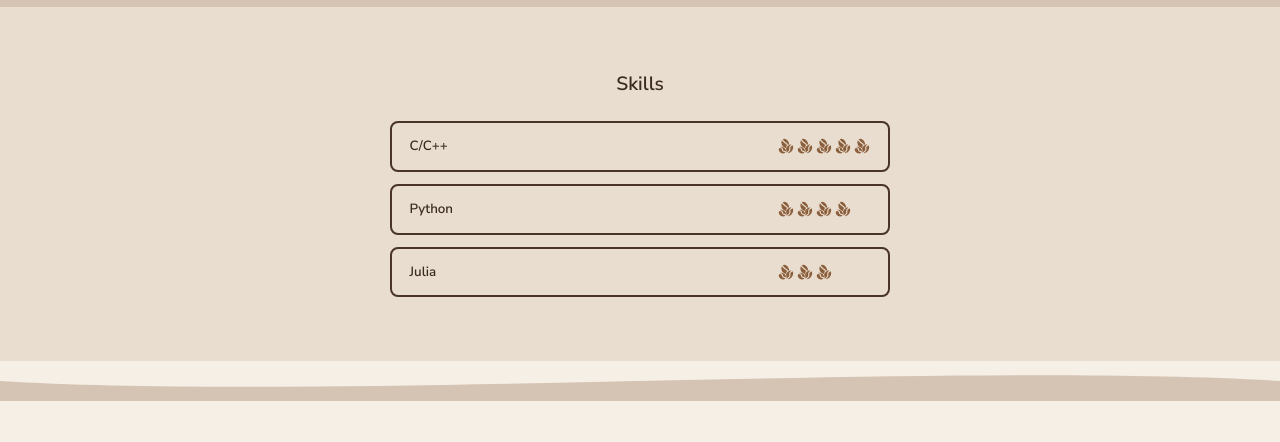
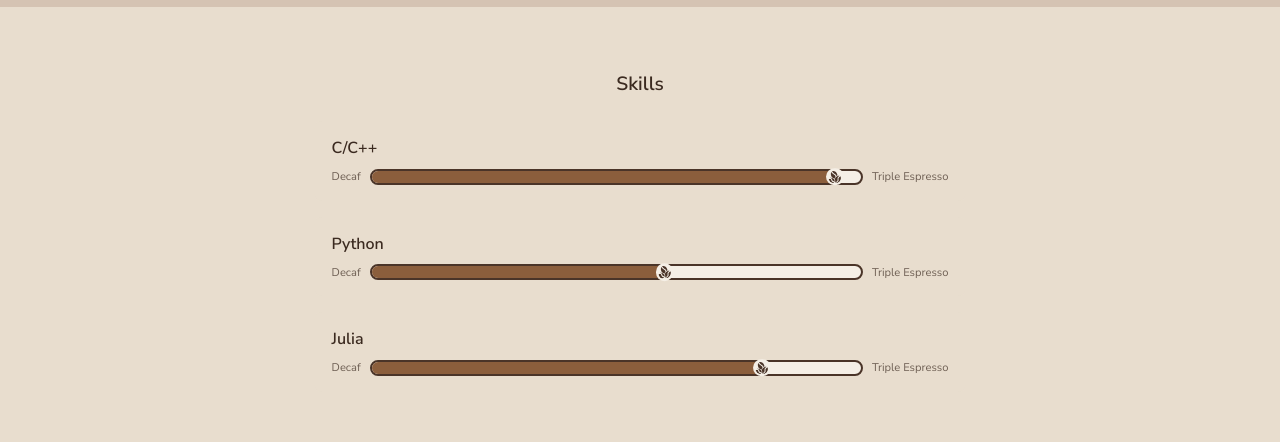
Before and after one commit to yanilettemontano/personal-website, a React (Vite) app: page / in a window 1280 px wide. Shown: the part 840-1282 px from the top of the page. Built offline with nearby package versions, Linux system fonts and the light colour scheme; a web font is replaced by a local one.

Commit message:
ADD: changed the skill section and the meter to be more like a health bar status. new coursework section in timeline format to show the completed and non completed coursework.

```diff
--- a/src/App.css
+++ b/src/App.css
@@ -460,72 +460,324 @@ body{
   display: block;
 }
 
-.skills-list{
-  display: flex;
-  flex-direction: column;
-  gap: 0.75rem;
-  max-width: 500px;
-  margin: 0 auto;
-  text-align: left;
-}
-
 .skill-item{
-  border: 2px solid var(--color-button-border);
+  border: 2px;
   border-radius: 8px;
   background-color: var(--color-panel);
-  overflow: hidden;
+  padding: 1rem 1.1rem;
+  margin-bottom: 1rem;
 }
 
 .skill-header{
   width: 100%;
   display: flex;
   justify-content: space-between;
-  align-items: center;
   background: none;
   border: none;
-  padding: 0.9rem 1.1rem;
+  padding: 0;
+  margin-bottom: 0.6rem;
   cursor: pointer;
   font-family: var(--font-body);
   font-weight: 600;
+  font-size: 1rem;
+  color: var(--color-text-dark);
+  text-align: left;
+}
+
+.coffee-bar-wrapper{
+  display: flex;
+  align-items: center;
+  gap: 0.6rem;
+}
+
+.bar-label{
+  font-size: 0.7rem;
+  color: var(--color-text-dark);
+  opacity: 0.7;
+  white-space: nowrap;
+  font-family: var(--font-body);
+}
+.coffee-bar-track{
+  flex: 1;
+  height: 16px;
+  background-color: var(--color-bg);
+  border: 2px solid var(--color-button-border);
+  border-radius: 999px;
+  position: relative;
+  overflow: visible;
+}
+
+.coffee-bar-fill {
+  height: 100%;
+  background-color: var(--color-accent-mid);
+  border-radius: 999px;
+  position: relative;
+  transition: width 0.6s ease;
+}
+
+.bar-bean {
+  position: absolute;
+  right: -8px;
+  top: 50%;
+  transform: translateY(-50%);
+  font-size: 1.1rem;
+  color: var(--color-accent-dark);
+  background-color: var(--color-bg);
+  border-radius: 50%;
+  padding: 2px;
+}
+
+.skill-detail {
+  overflow: hidden;
+  margin-top: 0.75rem;
+}
+
+.skill-detail ul {
+  list-style: none;
+  padding-left: 0;
+  font-size: 0.9rem;
+  text-align: left;
+}
+
+.skill-detail li::before {
+  content: '☕ ';
+}
+
+.skill-detail li {
+  padding: 0.2rem 0;
+}
+
+.skill-item{
+  position: relative;
+}
+
+.skill-tooltip {
+  position: absolute;
+  top: -8px;
+  left: 50%;
+  transform: translate(-50%, -100%);
+  background-color: var(--color-accent-dark);
+  color: var(--color-bg);
+  padding: 0.75rem 1rem;
+  border-radius: 8px;
+  font-size: 0.85rem;
+  white-space: nowrap;
+  z-index: 20;
+  box-shadow: 0 4px 12px rgba(0, 0, 0, 0.2);
+}
+
+.skill-tooltip ul {
+  list-style: none;
+  padding: 0;
+  margin: 0;
+  text-align: left;
+}
+
+.skill-tooltip li::before {
+  content: '☕ ';
+}
+
+.skill-tooltip::after {
+  content: '';
+  position: absolute;
+  top: 100%;
+  left: 50%;
+  transform: translateX(-50%);
+  border: 6px solid transparent;
+  border-top-color: var(--color-accent-dark);
+}
+
+.timeline-vertical {
+  position: relative;
+  max-width: 700px;
+  margin: 2rem auto;
+}
+
+.timeline-vertical::before {
+  content: '';
+  position: absolute;
+  left: 50%;
+  top: 0;
+  bottom: 0;
+  width: 2px;
+  background-color: var(--color-button-border);
+  transform: translateX(-50%);
+}
+
+.timeline-row {
+  display: flex;
+  align-items: center;
+  position: relative;
+  margin-bottom: 2rem;
+}
+
+.timeline-row.left {
+  flex-direction: row;
+}
+
+.timeline-row.right {
+  flex-direction: row-reverse;
+}
+
+.timeline-card-wrapper {
+  flex: 1;
+  display: flex;
+}
+
+.timeline-row.left .timeline-card-wrapper {
+  justify-content: flex-end;
+  padding-right: 2rem;
+}
+
+.timeline-row.right .timeline-card-wrapper {
+  justify-content: flex-start;
+  padding-left: 2rem;
+}
+
+.timeline-card {
+  background-color: var(--color-panel);
+  border: 2px solid var(--color-button-border);
+  border-radius: 10px;
+  padding: 0.9rem 1.2rem;
+  max-width: 260px;
+  width: 100%;
+  cursor: pointer;
+  text-align: left;
+}
+
+.timeline-circle {
+  width: 20px;
+  height: 20px;
+  border-radius: 50%;
+  border: 3px solid var(--color-accent-dark);
+  background-color: var(--color-bg);
+  flex-shrink: 0;
+  z-index: 2;
+  transition: background-color 0.2s ease;
+}
+
+.timeline-circle.filled {
+  background-color: var(--color-accent-dark);
+}
+
+.timeline-circle.current {
+  border-color: var(--color-accent-mid);
+  box-shadow: 0 0 0 4px rgba(139, 94, 60, 0.2);
+}
+
+.timeline-spacer {
+  flex: 1;
+}
+
+.timeline-term {
+  font-family: var(--font-body);
+  font-weight: 600;
+  font-size: 0.95rem;
   color: var(--color-text-dark);
 }
 
-.skill-beans{
-  display: flex;
-  gap: 3px;
+.timeline-courses {
+  overflow: hidden;
+  margin-top: 0.6rem;
 }
 
-.bean{
-  font-size: 1rem;
-  color: var(--color-panel);
-  stroke: var(--color-button-border);
+.timeline-courses ul {
+  list-style: none;
+  padding: 0;
+  margin: 0;
 }
 
-.bean.filled{
-  color: var(--color-accent-mid);
+.timeline-courses li {
+  font-size: 0.82rem;
+  padding: 0.2rem 0;
+  color: var(--color-text-dark);
+  opacity: 0.85;
 }
 
-.skill-detail{
-  padding: 0 1.1rem 1rem;
-}
-
-.skill-intensity{
-  font-family: var(--font-heading);
-  font-size: 0.85rem;
-  color: var(--color-accent-mid);
-  margin-bottom: 0.5rem;
-}
-
-.skill-detail ul{
-  list-style: none;
-  padding-left: 0;
-  font-size: 0.9rem;
-}
-
-.skill-detail li::before{
+.timeline-courses li::before {
   content: '☕ ';
 }
 
-.skill-detail li{
-  padding: 0.2rem 0;
+/* Mobile: collapse to single column, all cards on one side */
+@media (max-width: 700px) {
+  .timeline-vertical::before {
+    left: 20px;
+  }
+
+  .timeline-row,
+  .timeline-row.right {
+    flex-direction: row;
+  }
+
+  .timeline-card-wrapper,
+  .timeline-row.left .timeline-card-wrapper,
+  .timeline-row.right .timeline-card-wrapper {
+    justify-content: flex-start;
+    padding-left: 2.5rem;
+    padding-right: 0;
+    order: 2;
+  }
+
+  .timeline-circle {
+    order: 1;
+    position: absolute;
+    left: 11px;
+  }
+
+  .timeline-spacer {
+    display: none;
+  }
 }
+
+.timeline-vertical::before {
+  content: '';
+  position: absolute;
+  left: 50%;
+  top: 0;
+  bottom: 12px;
+  width: 2px;
+  background-color: var(--color-button-border);
+  transform: translateX(-50%);
+}
+
+.timeline-vertical::after {
+  content: '';
+  position: absolute;
+  left: 50%;
+  bottom: 0;
+  transform: translateX(-50%);
+  width: 0;
+  height: 0;
+  border-left: 7px solid transparent;
+  border-right: 7px solid transparent;
+  border-top: 12px solid var(--color-button-border);
+}
+
+@media (max-width: 700px) {
+  .timeline-vertical::before,
+  .timeline-vertical::after {
+    left: 20px;
+  }
+}
+
+.timeline-circle {
+  position: relative;
+}
+
+.timeline-circle::before {
+  content: '';
+  position: absolute;
+  top: 50%;
+  left: 50%;
+  transform: translate(-50%, -50%);
+  width: 32px;
+  height: 2px;
+  background-color: var(--color-button-border);
+  z-index: -1;
+}
+
+@media (max-width: 700px) {
+  .timeline-circle::before {
+    width: 20px;
+  }
+}
--- a/src/App.jsx
+++ b/src/App.jsx
@@ -40,40 +40,112 @@ function useTypewriter(text, speed = 60){
 
 function SkillMeter({ skill }){
   const [open, setOpen] = useState(false)
-  const maxLevel = 5
+  const [hovered, setHovered] = useState(false)
 
   return (
-    <div className="skill-item">
+    <div
+      className="skill-item"
+      onMouseEnter={() => setHovered(true)}
+      onMouseLeave={() => setHovered(false)}
+    >
       <button className="skill-header" onClick={() => setOpen(!open)}>
         <span className="skill-name">{skill.name}</span>
-        <span className="skill-beans">
-          {Array.from({ length: maxLevel }).map((_, i) => (
-          <GiCoffeeBeans
-            key={i}
-            className={i < skill.level ? 'bean filled' : 'bean'}
-            />
-          ))}
-        </span>
       </button>
+
+      <div className="coffee-bar-wrapper">
+        <span className="bar-label">Decaf</span>
+        <div className="coffee-bar-track">
+          <div className="coffee-bar-fill" style={{ width: `${skill.level}%`}}>
+            <GiCoffeeBeans className="bar-bean" />
+          </div>
+        </div>
+        <span className="bar-label">Triple Espresso</span>
+      </div>
+
+      <AnimatePresence>
+        {hovered && !open && (
+          <motion.div
+          initial={{ opacity: 0, y: -6 }}
+          animate={{ opacity: 1, y: 0 }}
+          exit={{ opacity: 0, y: -6 }}
+          transition={{ duration: 0.2 }}
+          className="skill-tooltip"
+          >
+            <ul>
+              {skill.usedIn.map((project) =>(
+                <li key={project}>{project}</li>
+              ))}
+            </ul>
+          </motion.div>
+        )}
+      </AnimatePresence>
 
       <AnimatePresence>
         {open && (
           <motion.div
-          initial={{ height: 0, opacity: 0}}
-          animate={{ height: 'auto', opacity: 1}}
-          exit ={{ height: 0, opacity: 0 }}
+          initial={{height: 0, opacity: 0}}
+          animate={{ height: 'auto', opacity: 1 }}
+          exit={{ height: 0, opacity: 0 }}
           transition={{ duration: 0.3 }}
           className="skill-detail"
           >
-            <p className="skill-intensity">{skill.intensity}</p>
             <ul>
               {skill.usedIn.map((project) => (
                 <li key={project}>{project}</li>
               ))}
             </ul>
           </motion.div>
-        )}
+        )
+        }
       </AnimatePresence>
+    </div>
+  )
+}
+
+function CourseworkTimeline() {
+  const [activeIndex, setActiveIndex] = useState(null)
+
+  return (
+    <div className="timeline-vertical">
+      {timeline.map((point, index) => (
+        <div
+          key={point.term}
+          className={`timeline-row ${index % 2 === 0 ? 'left' : 'right'}`}
+        >
+          <div className="timeline-card-wrapper">
+            <div
+              className="timeline-card"
+              onMouseEnter={() => setActiveIndex(index)}
+              onMouseLeave={() => setActiveIndex(null)}
+              onClick={() => setActiveIndex(activeIndex === index ? null : index)}
+            >
+              <span className="timeline-term">{point.term}</span>
+
+              <AnimatePresence>
+                {activeIndex === index && (
+                  <motion.div
+                    initial={{ height: 0, opacity: 0 }}
+                    animate={{ height: 'auto', opacity: 1 }}
+                    exit={{ height: 0, opacity: 0 }}
+                    transition={{ duration: 0.25 }}
+                    className="timeline-courses"
+                  >
+                    <ul>
+                      {point.courses.map((course) => (
+                        <li key={course}>{course}</li>
+                      ))}
+                    </ul>
+                  </motion.div>
+                )}
+              </AnimatePresence>
+            </div>
+          </div>
+
+          <span className={`timeline-circle ${point.completed ? 'filled' : ''} ${point.current ? 'current' : ''}`} />
+
+          <div className="timeline-spacer" />
+        </div>
+      ))}
     </div>
   )
 }
@@ -113,23 +185,30 @@ const professionalDevelopment = [
   const skills =[
     {
       name: 'C/C++',
-      level: 5, //out of 5
-      intensity: 'Triple espresso',
+      level: 95, //percentage fill, 0-100
       usedIn: ['Anteater Chess, Client-Server Poker Game, Flapping Wing MAV Firmware'],
     },
     {
       name: 'Python',
-      level: 4,
-      intensity: 'Espresso',
-      usedIn: ['Machine Learning for Phase Change Memory, QuantumSavory.jl, Computer Vision and Perception for Underwater Robotics'],
+      level: 60,
+      usedIn: ['Machine Learning for Phase Change Memory, Computer Vision for Underwater Robotics'],
     },
     {
       name: 'Julia',
-      level: 3,
-      intensity: 'Cortado',
+      level: 80,
       usedIn: ['QuantumSavory.jl, Quantum Information Research'],
     },
   ]
+  const timeline = [
+  { term: 'Fall 2025', completed: true, courses: ['EECS 31 — Intro to Digital Systems', 'EECS 50 — Discrete-Time Signals and Systems', 'EECS 70B/LB — Network Analysis II & Lab'] },
+  { term: 'Winter 2026', completed: true, courses: ['EECS 31L — Intro to Digital Logic Lab', 'EECS 114 — Engineering Data Structures and Algorithms', 'EECS 170A/LA — Electronics I & Lab'] },
+  { term: 'Spring 2026', completed: true, courses: ['EECS 55 — Engineering Probability', 'EECS 22L — Software Engineering Project in C', 'EECS 170B/LB — Electronics II & Lab'] },
+  { term: 'Fall 2026', completed: false, current: true, courses: ['EECS 112 — Organization of Digital Computers', 'EECS 145 — Electrical Engineering Analysis', 'EECS 148 — Computer Networks', 'EECS 195 — Drones'] },
+  { term: 'Winter 2027', completed: false, courses: ['EECS 112L — Organization of Digital Computers Lab', 'ENGR 190W — Communications in the Professional World', 'EECS 150 — Continuous-Time Signals and Systems'] },
+  { term: 'Spring 2027', completed: false, courses: ['EECS 111 — System Software', 'EECS 113 — Processor Hardware/Software Interfaces', 'EECS 198 — Presenior Design', 'EECS 125 — Intro to Machine Learning for Engineers'] },
+  { term: 'Fall 2027', completed: false, courses: ['EECS 159A — Senior Design Project I', 'EECS 118 — Data and Knowledge Science and Engineering', 'EECS 119 — VLSI', 'Engr 93 — Public and Professional Service in Engineering'] },
+  { term: 'Winter 2028', completed: false, courses: ['EECS 159B — Senior Design Project II', 'EECS 141A — Communication Systems I', 'EECS 152B — Digital Signal Processing Design and Lab'] },
+]
 
 function App() {
   const typedTitle = useTypewriter('Personal Portfolio', 70)
@@ -178,6 +257,7 @@ function App() {
           <a href="#research" onClick={() => setTocOpen(false)}>Research</a>
           <a href="#publications" onClick={() => setTocOpen(false)}>Publications</a>
           <a href="#professional-development" onClick={() => setTocOpen(false)}>Professional Development</a>
+          <a href="#coursework" onClick={() => setTocOpen(false)}>Coursework</a>
       </nav>
 
       {/* Hero*/}
@@ -605,6 +685,14 @@ function App() {
   </div>
 </section>
 
+<section id="coursework" className="section section-coursework">
+  <div className="section-inner">
+    <h2>Coursework</h2>
+    <p className="coursework-note">Expected graduation: March 2028</p>
+    <CourseworkTimeline />
+  </div>
+</section>
+
       </div>
   );
 }
```
